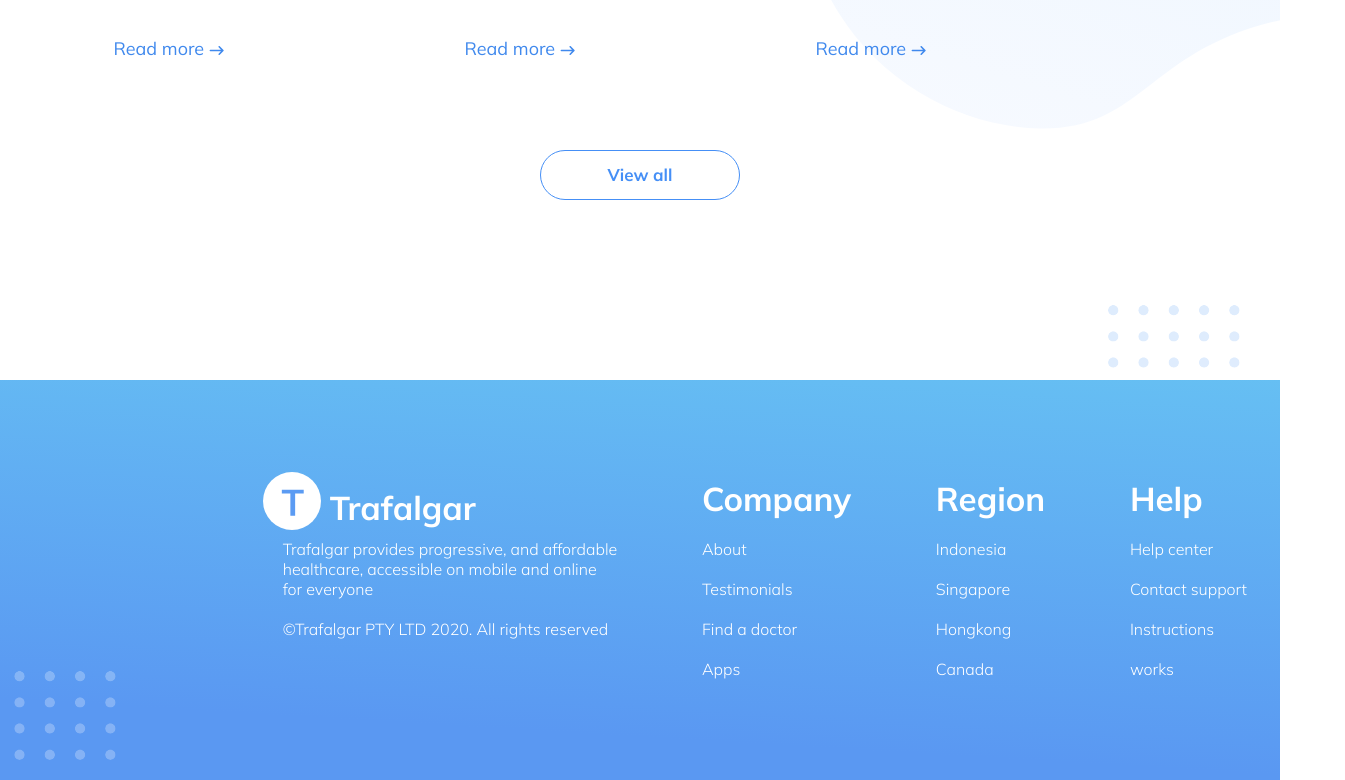
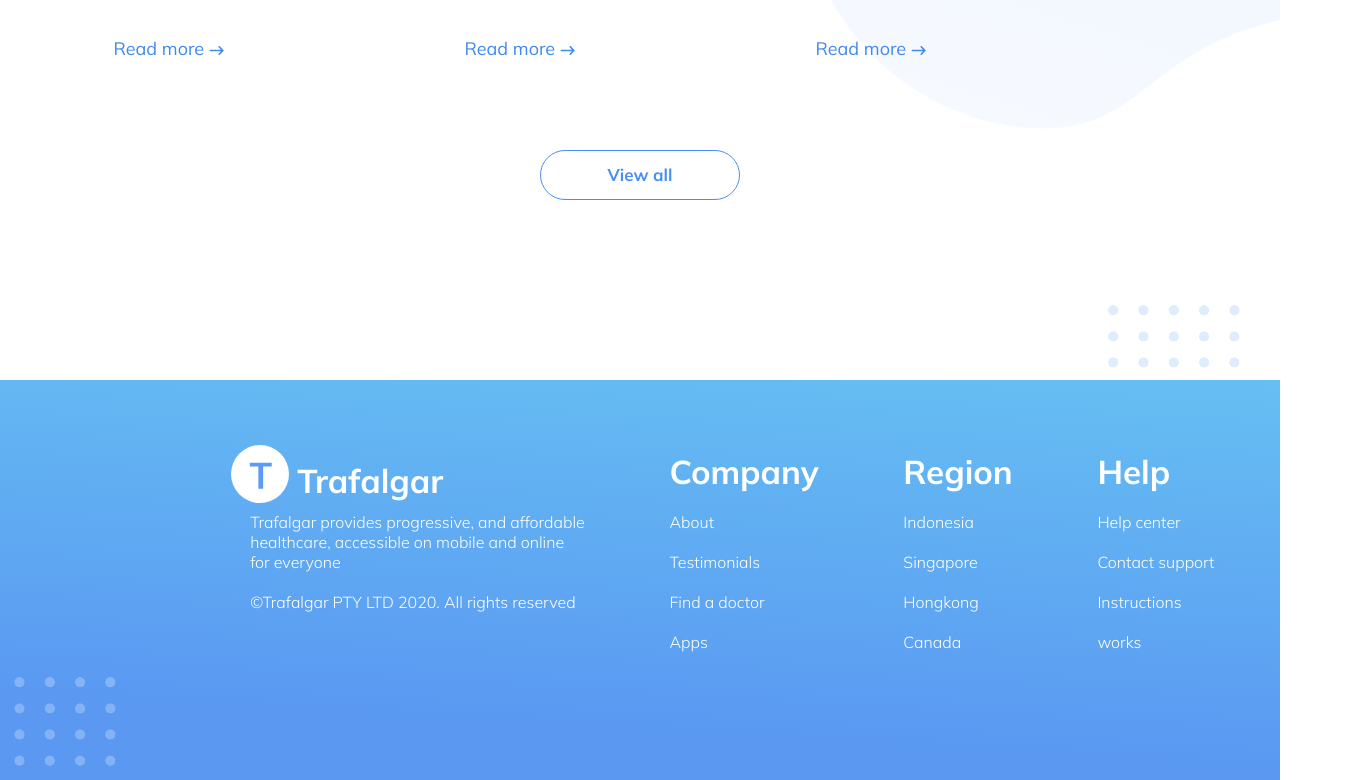
Before and after one commit to mohamedhoss123/Trafalgar-Landing-Page, a plain HTML site: page index.html in a window 1280 px wide. Shown: the part 4062-4842 px from the top of the page, 1345 px wide, since content can reach past the window. Drawn offline with Linux system fonts and the light colour scheme.

Commit message:
Add files via upload

```diff
--- a/main.css
+++ b/main.css
@@ -442,13 +442,13 @@ footer > div {
     width: 1149px;
     justify-content: space-between;
     margin: 0 auto;
-    padding: 98px;
+    padding-top: 71px;
 
 }
 footer > img:last-of-type{
     position: absolute;
     left: 0;
-    transform: translate(3px, -106px);
+    transform: translate(3px, 25px);
 }
 footer > div dt{
     font-weight: 700;
```
